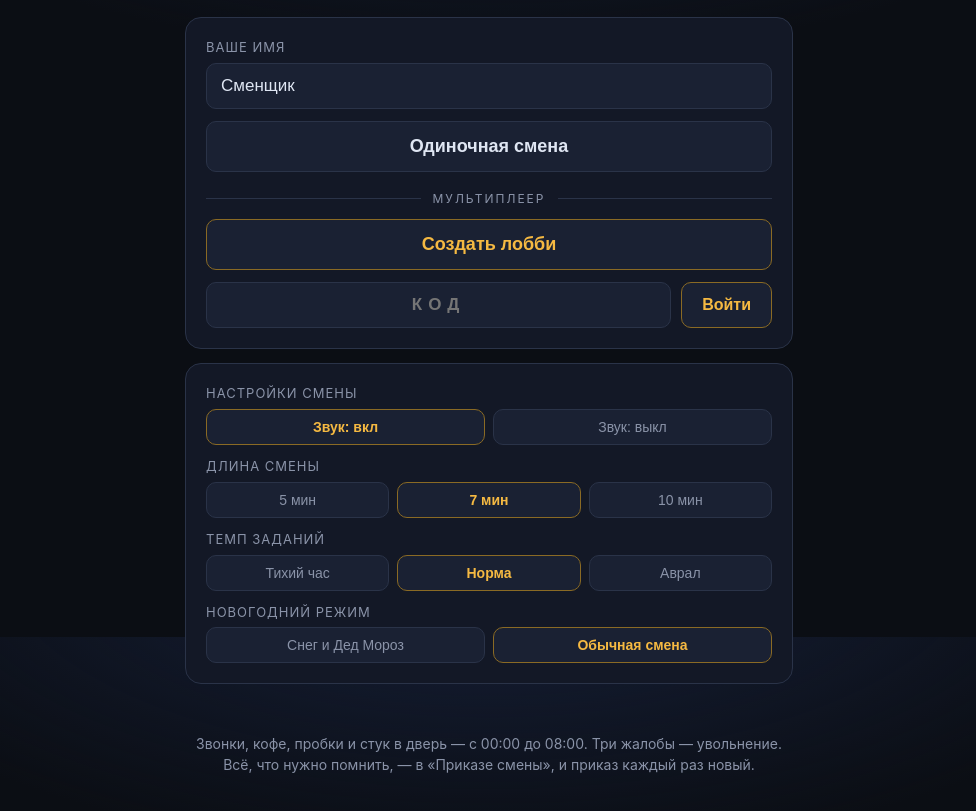
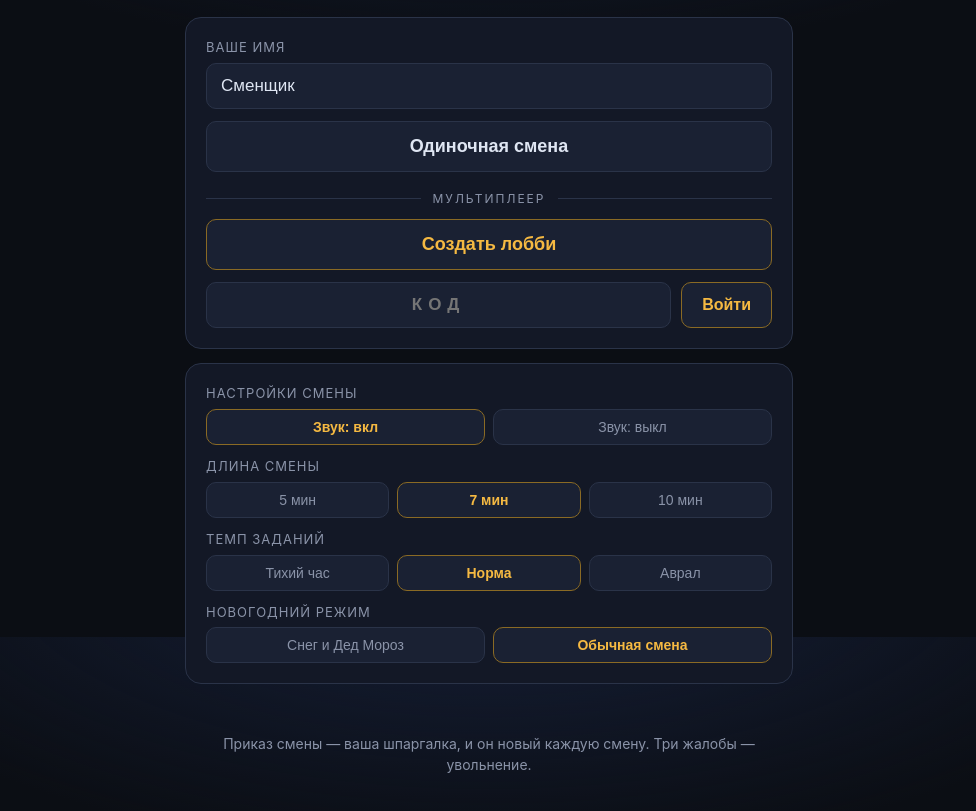
Before and after one commit to rowdymmain-web/smenschik, a plain HTML site: page index.html in a window 1280 px wide. Shown: the part 163-974 px from the top of the page, without its empty margins (151-1127 px from the left). Drawn offline with Linux system fonts and the light colour scheme.

Commit message:
Меню: короткая подсказка, без вылезания за край экрана

```diff
--- a/index.html
+++ b/index.html
@@ -56,9 +56,7 @@
       </div>
     </div>
     <p id="menu-status" class="status"></p>
-    <p class="hint">Звонки, кофе, пробки и стук в дверь — с 00:00 до 08:00.
-    Три жалобы — увольнение. Всё, что нужно помнить, — в «Приказе смены»,
-    и приказ каждый раз новый.</p>
+    <p class="hint">Приказ смены — ваша шпаргалка, и он новый каждую смену. Три жалобы — увольнение.</p>
   </section>
 
   <!-- ============ ЛОББИ ============ -->
--- a/style.css
+++ b/style.css
@@ -16,6 +16,7 @@
 
 html, body { height: 100%; }
 body {
+  overflow-x: hidden;
   background:
     radial-gradient(1200px 500px at 50% -10%, #16203a 0%, transparent 60%),
     var(--bg);
@@ -71,7 +72,7 @@ input:focus { border-color: var(--amber-dim); }
 .join-row .btn { width: auto; margin-top: 0; padding: 12px 20px; }
 
 .status { color: var(--amber); min-height: 22px; margin-top: 12px; text-align: center; font-size: 14px; }
-.hint { color: var(--muted); font-size: 14px; margin-top: 16px; text-align: center; }
+.hint { color: var(--muted); font-size: 14px; margin-top: 16px; padding: 0 6px; text-align: center; overflow-wrap: break-word; }
 
 /* ---------- лобби ---------- */
 .code {
```
